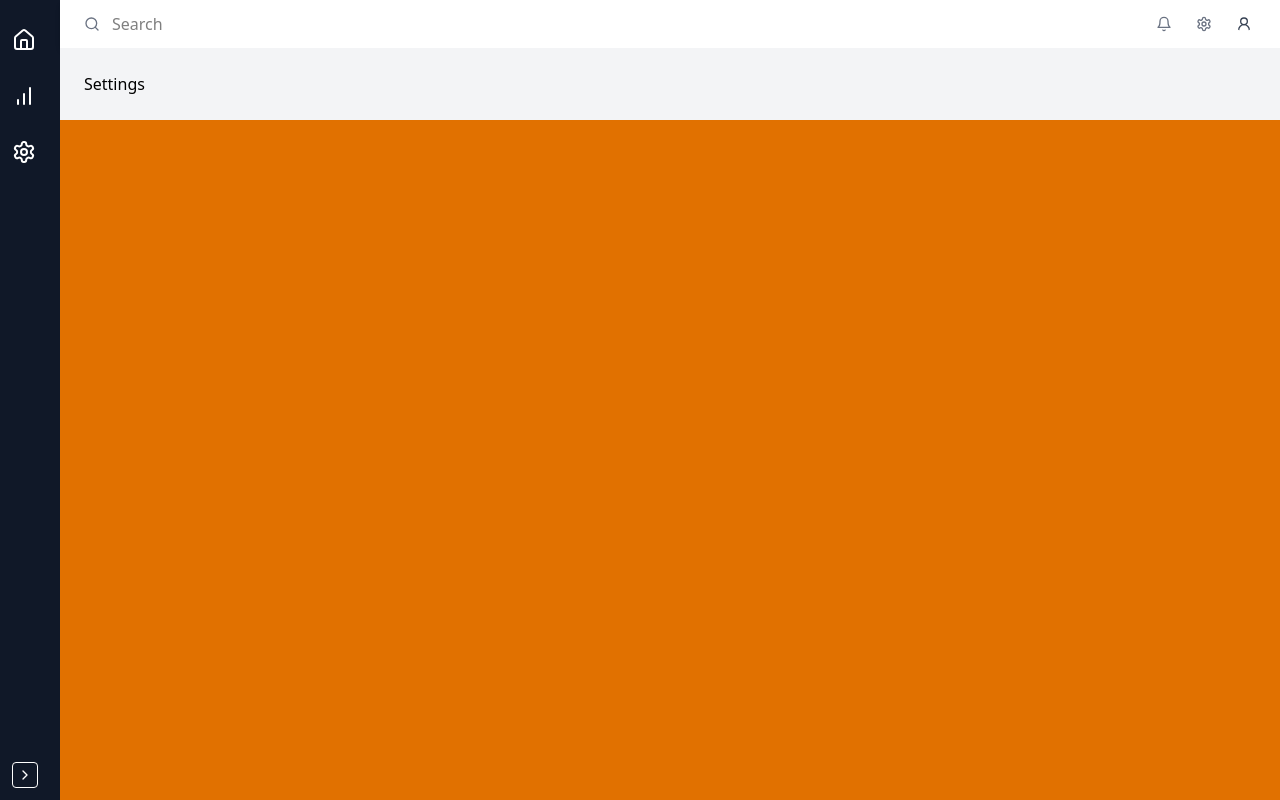
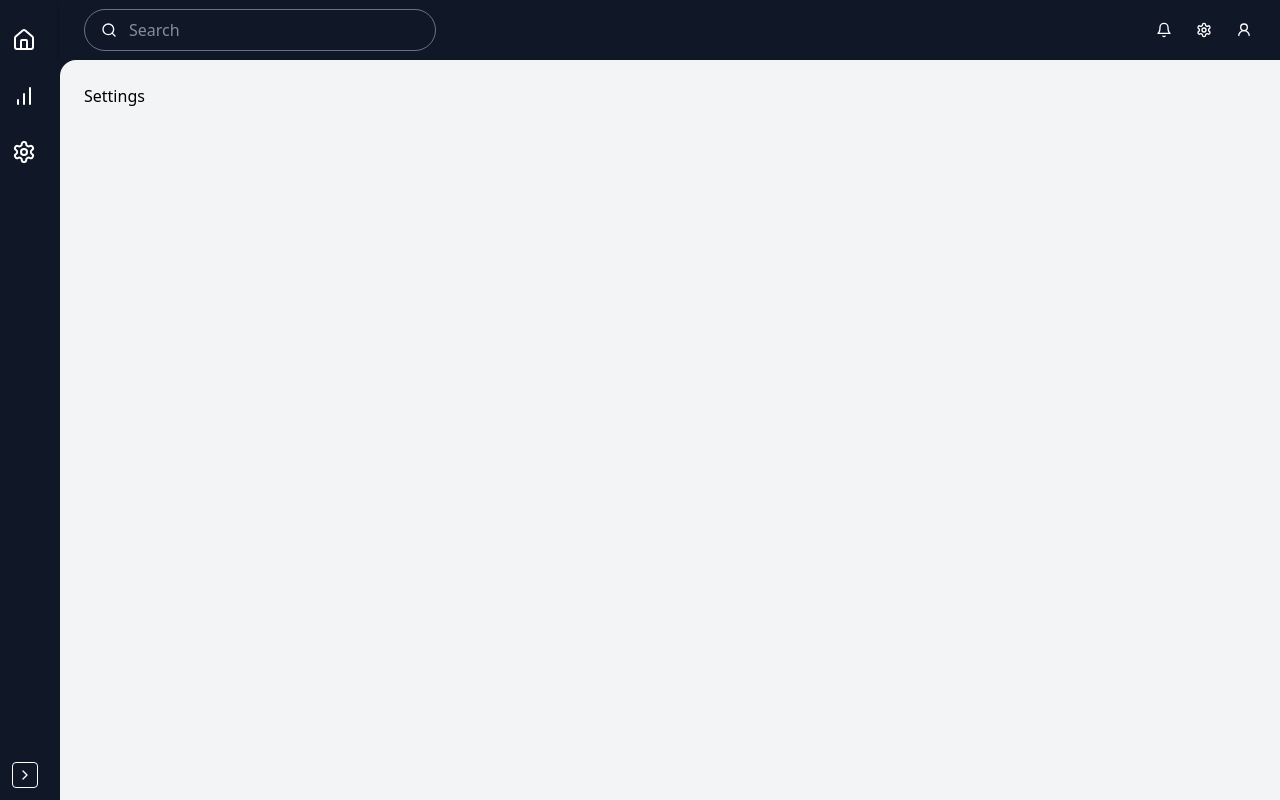
Before and after one commit to abdulrahimsulthan/crm-tool, a React (Vite) app: page /settings in a window 1280 px wide. Built offline with nearby package versions, Linux system fonts and the light colour scheme.

Commit message:
✨ feat(layout): layout items
Basic style for the layout done for all pages

```diff
--- a/src/components/layout/Layout.tsx
+++ b/src/components/layout/Layout.tsx
@@ -10,13 +10,13 @@ const Layout = () => {
   );
 
   return (
-    <div className="flex h-screen bg-amber-300">
+    <div className="flex h-screen bg-gray-900">
       <Sidebar />
       <div
-        className={`flex1 flex flex-col bg-amber-600 transition-all duration-300 ${sidebarExpanded ? 'w-[90%]' : 'w-[calc(100%-60px)]'}`}
+        className={`flex1 flex flex-col transition-all duration-300 ${sidebarExpanded ? 'w-[90%]' : 'w-[calc(100%-60px)]'}`}
       >
         <Navbar />
-        <main className="p-6 bg-gray-100 ">
+        <main className="p-6 bg-gray-100 h-[calc(100vh-60px)] rounded-tl-2xl">
           <Outlet />
         </main>
       </div>
--- a/src/components/layout/Navbar.tsx
+++ b/src/components/layout/Navbar.tsx
@@ -1,16 +1,20 @@
 import { LuBell, LuSearch, LuSettings, LuUserRound } from 'react-icons/lu';
-const rounded = 'p-1 rounded-full h-6 w-6 hover:bg-gray-300';
+const rounded = 'p-1 rounded-full h-6 w-6 hover:bg-gray-300 text-white';
 
 const Navbar = () => (
-  <nav className="flex justify-between items-center px-6 py-3 bg-white shadow-md">
-    <div className="flex items-center space-x-3">
-      <LuSearch className='text-gray-500'/>
-      <input type="text" placeholder='Search' className='border-none outline-none bg-transparent'/>
+  <nav className="flex justify-between items-center px-6 py-3 bg-gray-900 shadow-md h-[60px]">
+    <div className="w-[30%] flex items-center space-x-3 border-1 border-gray-500 rounded-full px-4 py-2 text-white">
+      <LuSearch />
+      <input
+        type="text"
+        placeholder="Search"
+        className="border-none outline-none bg-transparent"
+      />
     </div>
     <div className="flex items-center space-x-4">
-      <LuBell className={`${rounded} text-gray-500`} />
-      <LuSettings className={`${rounded} text-gray-500`} />
-      <LuUserRound className={`${rounded} text-gray-700`} />
+      <LuBell className={`${rounded} `} />
+      <LuSettings className={`${rounded} `} />
+      <LuUserRound className={`${rounded}`} />
     </div>
   </nav>
 );
```
